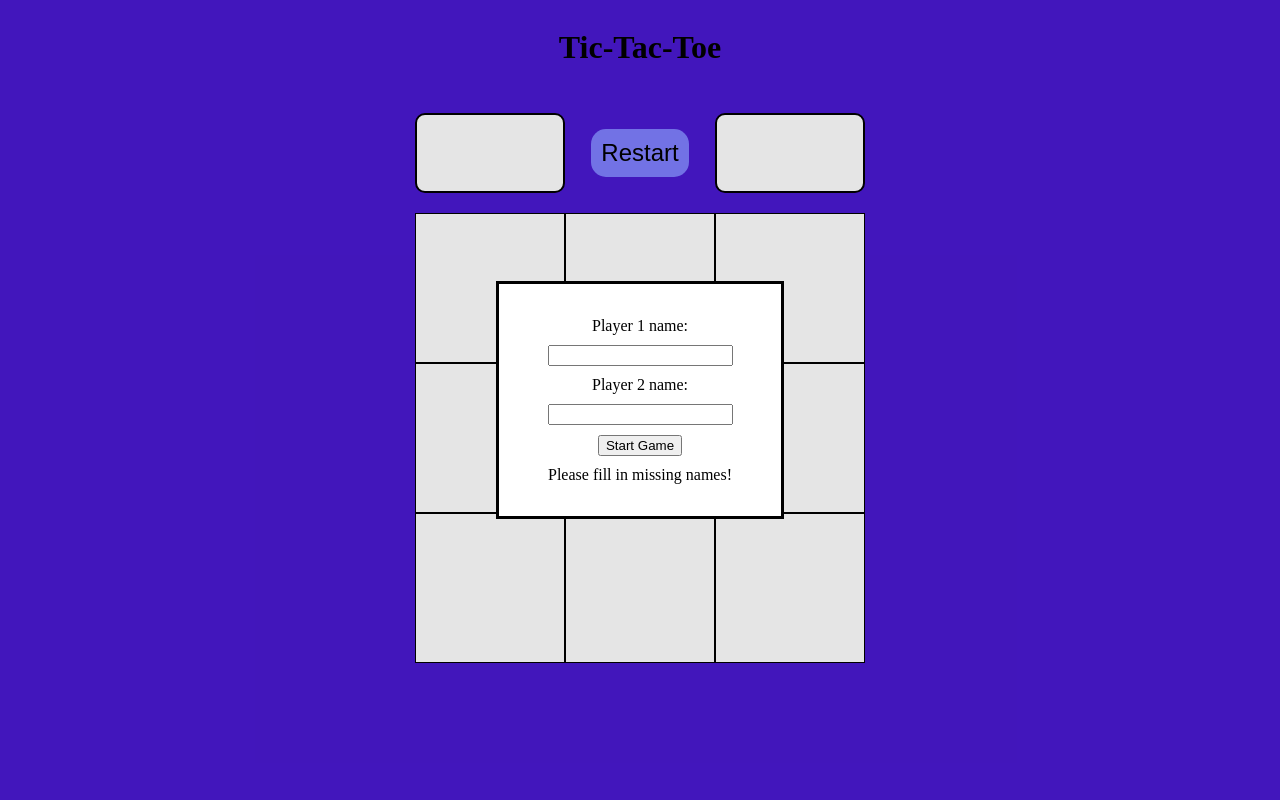
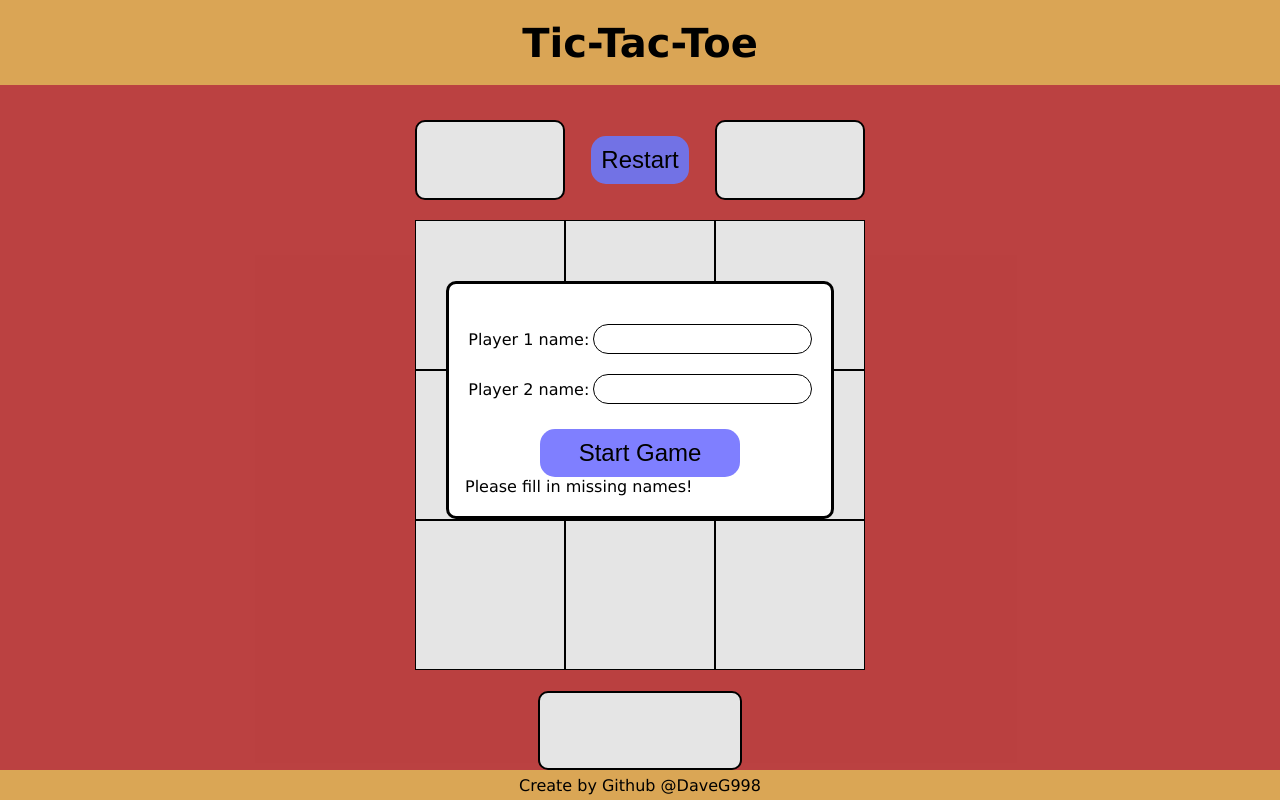
Before and after one commit to DaveG998/tic-tac-toe, a plain HTML site: page index.html in a window 1280 px wide. Both pictures are taken after a click on the button "Start Game". Drawn offline with Linux system fonts and the light colour scheme.

Commit message:
finished styling and has all basic functions

```diff
--- a/index.html
+++ b/index.html
@@ -10,11 +10,15 @@
     <header><h1>Tic-Tac-Toe</h1></header>
     <main>
       <dialog id="dialog-1">
-        <div id="dialog_2">
-          <label for="player1">Player 1 name:</label>
-          <input type="text" id="player1" required />
-          <label for="player2">Player 2 name:</label>
-          <input type="text" id="player2" required />
+        <div id="dialog_1">
+          <div class="dia1">
+            <label for="player1">Player 1 name:</label>
+            <input type="text" id="player1" required />
+          </div>
+          <div class="dia1">
+            <label for="player2">Player 2 name:</label>
+            <input type="text" id="player2" required />
+          </div>
           <button id="btnConfirm">Start Game</button>
           <div id="required"></div>
         </div>
@@ -22,18 +26,23 @@
       <dialog id="dialog-2">
         <div id="dialog_2">
           <div id="won"></div>
-          <div id="points"></div>
           <button id="playAgain">Play again</button>
         </div>
       </dialog>
       <div class="container">
-        <div class="points" id="points-1">
+
+        <div class="points">
+          <div id="points-1"></div>
           <div id="points-player1"></div>
         </div>
+
         <div id="restart"><button id="restartBtn">Restart</button></div>
-        <div class="points" id="points-2">
+
+        <div class="points">
+          <div id="points-2"></div>
           <div id="points-player2"></div>
         </div>
+
         <div class="box" id="box1"></div>
         <div class="box" id="box2"></div>
         <div class="box" id="box3"></div>
@@ -43,10 +52,14 @@
         <div class="box" id="box7"></div>
         <div class="box" id="box8"></div>
         <div class="box" id="box9"></div>
+        <div class="turnPlayer">
+          <div id="turnDisc"></div>
+          <div id="playerName"></div>
+        </div>
       </div>
       <div id="turn"></div>
     </main>
-    <footer></footer>
+    <footer><div>Create by Github @DaveG998</div></footer>
 
     <script src="script.js"></script>
   </body>
--- a/script.js
+++ b/script.js
@@ -10,7 +10,6 @@ const cacheDom = (function () {
   const field7 = field.querySelector("#box7");
   const field8 = field.querySelector("#box8");
   const field9 = field.querySelector("#box9");
-  const turn = field.querySelector("#turn");
   const dialog = field.querySelector("#dialog-1");
   const btnConfirm = field.querySelector("#btnConfirm");
   const name1 = field.querySelector("#player1");
@@ -18,13 +17,14 @@ const cacheDom = (function () {
   const required = field.querySelector("#required");
   const dialog_2 = field.querySelector("#dialog-2");
   const won = field.querySelector("#won");
-  const points = field.querySelector("#points");
   const playAgain = field.querySelector("#playAgain");
   const points1 = field.querySelector("#points-1");
   const points2 = field.querySelector("#points-2");
   const player1Points = field.querySelector("#points-player1");
   const player2Points = field.querySelector("#points-player2");
-  const btnRestartBtn = field.querySelector("#restartBtn");
+  const btnRestart = field.querySelector("#restartBtn");
+  const turnDisc = field.querySelector("#turnDisc");
+  const playerName = field.querySelector("#playerName");
 
   return {
     field1,
@@ -36,12 +36,10 @@ const cacheDom = (function () {
     field7,
     field8,
     field9,
-    turn,
     dialog,
     dialog_2,
     won,
     playAgain,
-    points,
     points1,
     points2,
     player1Points,
@@ -50,7 +48,9 @@ const cacheDom = (function () {
     name2,
     name1,
     required,
-    btnRestartBtn,
+    btnRestart,
+    turnDisc,
+    playerName,
   };
 })();
 
@@ -205,10 +205,6 @@ const gameboard = (function () {
     return true;
   };
 
-  // function restartGame() {
-  //   gameboard.resetBoard();
-  //   displayGameDOM(gameboard.getBoard());
-  // }
   return { getBoard, setMove, gameover, full, resetBoard };
 })();
 
@@ -228,8 +224,9 @@ function createPlayer(symbol) {
     turn = !turn;
   };
   const getTurn = () => turn;
-
-  return {
+  const resetPoints = () =>
+    points = 0;
+    return {
     setPoints,
     getPoints,
     setName,
@@ -237,8 +234,10 @@ function createPlayer(symbol) {
     getSymbol,
     getTurn,
     setTurn,
+    resetPoints,
   };
 }
+
 
 //--------------- addEventlistener ---------------
 function addEventListeners() {
@@ -276,6 +275,7 @@ function addEventListeners() {
       player2.setName(cacheDom.name2.value);
       setupGame();
       cacheDom.dialog.close();
+
     } else {
       cacheDom.required.textContent = "Please fill in missing names!";
     }
@@ -285,8 +285,12 @@ function addEventListeners() {
     cacheDom.dialog_2.close();
     gameboard.resetBoard();
   });
-  cacheDom.btnRestartBtn.addEventListener("click", () => {
+  cacheDom.btnRestart.addEventListener("click", () => {
     gameboard.resetBoard();
+    player1.resetPoints();
+    player2.resetPoints();
+    cacheDom.player1Points.textContent = player1.getPoints();
+    cacheDom.player2Points.textContent = player2.getPoints();
   });
 }
 
@@ -305,29 +309,22 @@ function displayGameDOM() {
 
 function setupGame() {
   playerTurn = player1;
-  cacheDom.turn.textContent = player1.getName() + " turn";
   cacheDom.points1.textContent = player1.getName();
   cacheDom.points2.textContent = player2.getName();
   cacheDom.player1Points.textContent = player1.getPoints();
   cacheDom.player2Points.textContent = player2.getPoints();
+  cacheDom.turnDisc.textContent = "Player's turn:";
+  cacheDom.playerName.textContent = player1.getName();
 }
 
 function displayGameover(str) {
   cacheDom.dialog_2.showModal();
   if (str === "winner") {
     playerTurn.setPoints();
-    cacheDom.won.textContent = playerTurn.getName() + " has won!";
+    cacheDom.won.textContent = playerTurn.getName() + " won!";
   } else {
     cacheDom.won.textContent = "It's a tie!";
   }
-  cacheDom.points.textContent =
-    player1.getName() +
-    " points: " +
-    player1.getPoints() +
-    "    " +
-    player2.getName() +
-    " points: " +
-    player2.getPoints();
 }
 
 //--------------- START_GLOBAL ---------------
@@ -343,20 +340,22 @@ function game(field) {
     displayGameDOM();
     if (gameboard.gameover(playerTurn.getSymbol())) {
       displayGameover("winner");
+      cacheDom.player1Points.textContent = player1.getPoints();
+      cacheDom.player2Points.textContent = player2.getPoints();
     } else if (gameboard.full()) {
       displayGameover("tie");
     }
 
     if (player1.getTurn()) {
-      cacheDom.turn.textContent = player1.getName() + "turn";
+      cacheDom.playerName.textContent = player1.getName();
       playerTurn = player1;
       player1.setTurn();
     } else {
-      cacheDom.turn.textContent = player2.getName() + "turn";
+      cacheDom.playerName.textContent = player2.getName();
       playerTurn = player2;
       player1.setTurn();
     }
-  } else {
-    console.log("Invalid Move!");
+      } else {
+        cacheDom.playerName.textContent += " INVALID MOVE!!";
   }
 }
--- a/style.css
+++ b/style.css
@@ -1,13 +1,28 @@
 body {
+  margin: 0;
   display: flex;
   flex-direction: column;
+  justify-content: space-between;
+  align-items: center;
+  height: 100vh;
+  background-color: #D04848;
+  font-family: Verdana, Geneva, Tahoma, sans-serif;
+}
+header {
+  margin-bottom: 35px;
+  background-color: #f3b85f;
+  width: 100%;
+  height: 85px;
+  display: flex;
   justify-content: center;
   align-items: center;
-  background-color: rgb(74, 25, 209);
 }
-header {
-  margin-bottom: 25px;
+
+h1 {
+  color: black;
+  font-size: 2.5rem;
 }
+
 main {
   display: flex;
   flex-direction: column;
@@ -18,7 +33,7 @@ main {
 .container {
   display: grid;
   grid-template-columns: repeat(3, 150px);
-  grid-template-rows: 100px repeat(3, 150px);
+  grid-template-rows: 100px repeat(3, 150px) 100px;
 }
 
 .box {
@@ -27,6 +42,7 @@ main {
   display: flex;
   justify-content: center;
   align-items: center;
+  cursor: pointer;
 }
 
 .points {
@@ -42,6 +58,25 @@ main {
   margin-bottom: 20px;
 }
 
+.turnPlayer {
+  background-color: white;
+  margin-top: 20px;
+  align-self: center;
+  border: 2px solid black;
+  border-radius: 10px;
+  height: 75px;
+  width: 200px;
+  align-self: center;
+  justify-self: center;
+  grid-row: 5/6;
+  grid-column: 1/4;
+  display: flex;
+  flex-direction: column;
+  justify-content: center;
+  align-items: center;
+  gap: 5px;
+  }
+
 #points-player1,
 #points-player2 {
   font-size: 1.7rem;
@@ -49,14 +84,75 @@ main {
   font-weight: bold;
 }
 
+#turnDisc {
+  font-size: 1.2rem;
+}
+
+#playerName {
+  font-size: 1.4rem;
+  color: green;
+}
+
+#dialog-1 {
+  padding: 10;
+  border-radius: 10px;
+
+}
+#dialog_1 {
+  display: flex;
+  flex-direction: column;
+  width: 350px;
+  height: 200px;
+  justify-content: center;
+  background-color: white;
+}
+
+.dia1 {
+  margin-top: 20px;
+  display: flex;
+  justify-content: space-evenly;
+  align-items: center;
+}
+
+input {
+  padding: 5px;
+  font-size: 1rem;
+  border-radius: 15px;
+  border: 1px solid black;
+}
+
+#btnConfirm {
+  font-size: 1.5rem;
+  padding: 10px;
+  border: none;
+  background-color: rgb(127, 127, 255);
+  border-radius: 15px;
+  cursor: pointer;
+  width: 200px;
+  align-self: center;
+  margin-top: 25px;
+}
+
 #dialog_2 {
   display: flex;
   flex-direction: column;
-  width: 250px;
+  width: 200px;
   height: 200px;
-  justify-content: center;
+  justify-content: space-evenly;
   align-items: center;
-  gap: 10px;
+  background-color: white;
+}
+#won {
+  font-size: 1.75rem;
+}
+
+#playAgain {
+  font-size: 1.5rem;
+  padding: 10px;
+  border: none;
+  background-color: rgb(74, 240, 87);
+  border-radius: 15px;
+  cursor: pointer;
 }
 
 #restart {
@@ -78,39 +174,12 @@ main {
 #restartBtn:hover {
   background-color: rgb(81, 81, 255);
 }
-/* #box1 {
-  grid-row: 1 / 2;
-  grid-column: 1 / 2;
+
+footer {
+  display: flex;
+  justify-content: center;
+  align-items: center;
+  height: 50px;
+  background-color: #F3B95F;
+  width: 100%;
 }
-#box2 {
-  grid-row: 1 / 2;
-  grid-column: 2 / 3;
-}
-#box3 {
-  grid-row: 1 / 2;
-  grid-column: 3 / 4;
-}
-#box4 {
-  grid-row: 2 / 3;
-  grid-column: 1 / 2;
-}
-#box5 {
-  grid-row: 2 / 3;
-  grid-column: 2 / 3;
-}
-#box6 {
-  grid-row: 2 / 3;
-  grid-column: 3 / 4;
-}
-#box7 {
-  grid-row: 3 / 4;
-  grid-column: 1 / 2;
-}
-#box8 {
-  grid-row: 3 / 4;
-  grid-column: 2 / 3;
-}
-#box9 {
-  grid-row: 3 / 4;
-  grid-column: 3 / 4;
-} */
```
